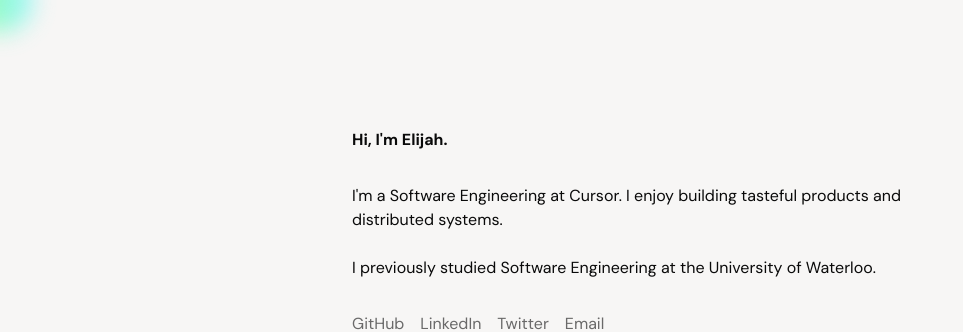
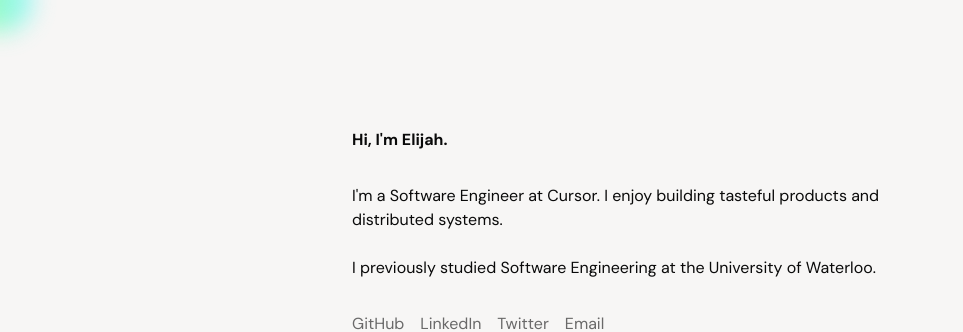
Before and after one commit to elijah0528/personal-website, a Next.js app: page / in a window 1280 px wide. Shown: the top 332 px of the page, without its empty margins (0-963 px from the left). Built offline with nearby package versions, Linux system fonts and the light colour scheme.

Commit message:
Fix typo

```diff
--- a/app/page.tsx
+++ b/app/page.tsx
@@ -11,7 +11,7 @@
         <section className="flex flex-col gap-8">
           <h2 className="font-bold">Hi, I&apos;m Elijah.</h2>
           <p>
-            I&apos;m a Software Engineering at Cursor. I enjoy building tasteful products and distributed systems.
+            I&apos;m a Software Engineer at Cursor. I enjoy building tasteful products and distributed systems.
 
             <br />
             <br />
```
